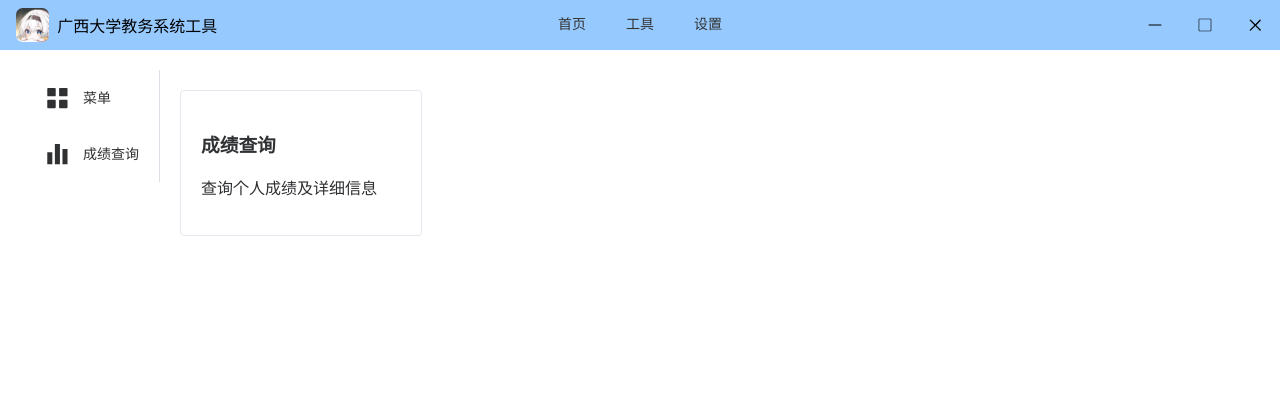
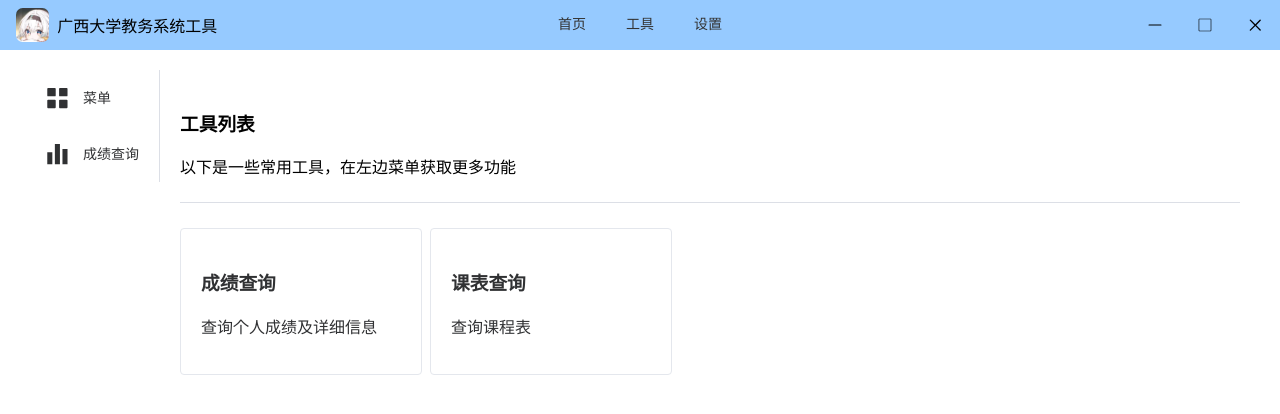
Before and after one commit to UNDERLR/GxuJWTool, a Vue app: page /tools/index in a window 1280 px wide. Shown: the top 414 px of the page. Built offline with nearby package versions, Linux system fonts and the light colour scheme.

Commit message:
移动ts类型声明位置

```diff
--- a/src/views/tools/index.vue
+++ b/src/views/tools/index.vue
@@ -11,6 +11,11 @@
         description: "查询个人成绩及详细信息",
         pathName: "scoreQuery"
     },
+    {
+        name: "课表查询",
+        description: "查询课程表",
+        pathName: "classScheduleQuery"
+    },
 ];
 
 function handleClick(pathName: string) {
@@ -19,6 +24,9 @@
 </script>
 
 <template>
+    <h1>工具列表</h1>
+    <p>以下是一些常用工具，在左边菜单获取更多功能</p>
+    <el-divider/>
     <el-space wrap :fill-ratio="70">
         <el-card
             shadow="hover"
```
Also changed, not shown: src/ts/type/course.ts (renamed from All-TS/JiaoWu.ts), src/ts/type/score.ts (renamed from All-TS/ChengJi.ts), src/ts/type/studentEvaluation.ts (renamed from All-TS/PingJia.ts).
